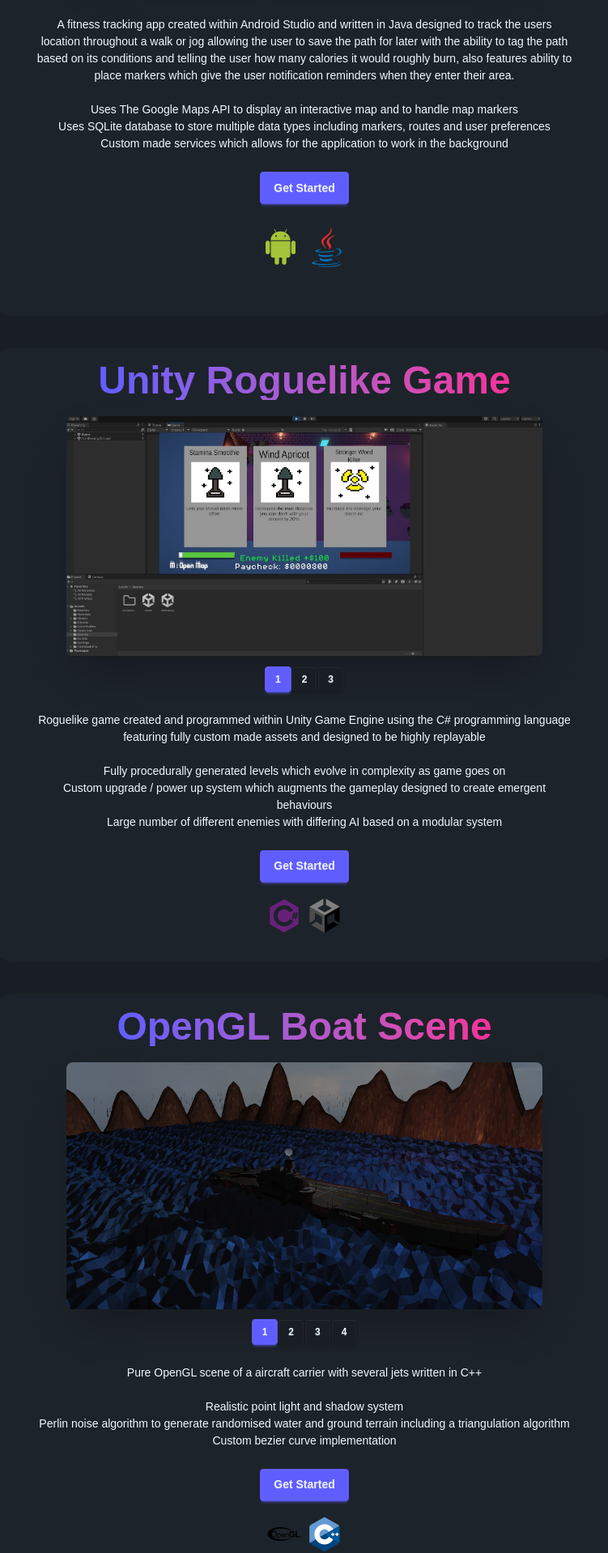
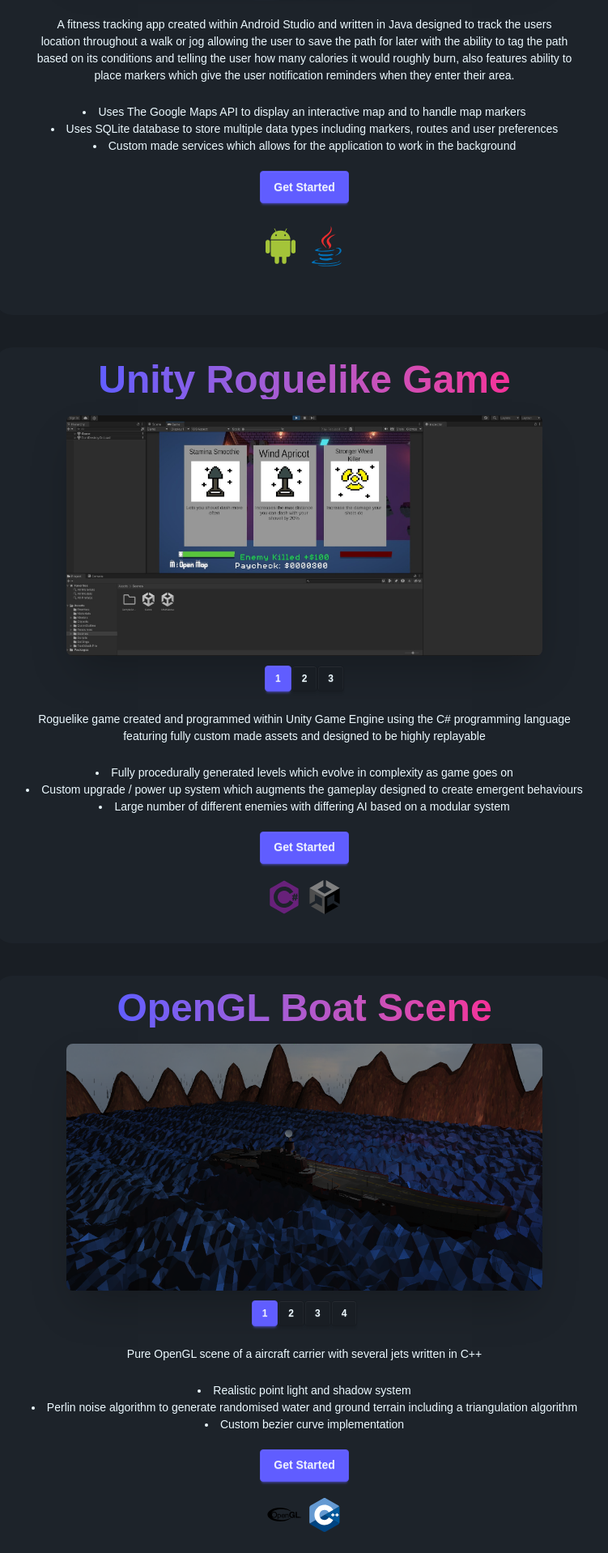
Before and after one commit to Piotr-Janusz/piotr-janusz.github.io, a React (Vite) app: page / in a window 1280 px wide. Shown: the part 1403-3321 px from the top of the page at 81% size, without its empty margins (264-1015 px from the left). Built offline with nearby package versions, Linux system fonts and the light colour scheme.

Commit message:
Added further styling to the lists in the project discriptions

```diff
--- a/src/App.jsx
+++ b/src/App.jsx
@@ -29,7 +29,7 @@ function App() {
 
         <NavBarTest></NavBarTest>
         <Home></Home>
-        <ProjectButtons changeFilter={setProjectFilter} currentFilter={currentProjectFilter}></ProjectButtons>
+        <ProjectButtons changeFilter={setProjectFilter} currentFilter={currentProjectFilter} id="projects"></ProjectButtons>
         <Projects currentFilter={currentProjectFilter}> </Projects>
       </div>
     </>
--- a/src/components/NavBarTest.jsx
+++ b/src/components/NavBarTest.jsx
@@ -25,12 +25,12 @@ export const NavBarTest = () => {
     </div>
     <div className="navbar-center hidden lg:flex">
       <ul className="menu menu-horizontal px-1">
-        <li><a>About</a></li>
+        <li><a href="#projects">About</a></li>
         <li>
           <details>
             <summary>Projects</summary>
             <ul>
-              <li><a className="text-center">Project 1</a></li>
+              <li><a href="#projects" className="text-center">Project 1</a></li>
               <li><a className="text-center">Project 2</a></li>
             </ul>
           </details>
--- a/src/components/sections/Projects.jsx
+++ b/src/components/sections/Projects.jsx
@@ -42,12 +42,14 @@ export const Projects = ({currentFilter}) =>
                             </div>
                         </div>
 
-                        <p className="py-6 max-w-[90%]">
+                        <p className="py-6 max-w-[90%] inline-block">
                             A fitness tracking app created within Android Studio and written in Java designed to track the users location throughout a walk or jog allowing the user
                             to save the path for later with the ability to tag the path based on its conditions and telling the user how many calories it would roughly burn, also
                             features ability to place markers which give the user notification reminders when they enter their area.
-                            <br/> <br/>
-                            <ul>
+                            <br/>
+                        </p>
+
+                        <ul className="inline-block pb-5 list-disc list-inside">
                                 <li>
                                     Uses The Google Maps API to display an interactive map and to handle map markers
                                 </li>
@@ -59,8 +61,6 @@ export const Projects = ({currentFilter}) =>
                                 </li>
                         </ul>
 
-
-                        </p>
                         <button className="btn btn-primary">Get Started</button>
                         <div className="flex justify-center pt-1 space-x-2">
                             <svg viewBox="0 0 128 128" className="size-[7em]">
@@ -104,8 +104,10 @@ export const Projects = ({currentFilter}) =>
                         <p className="py-6 max-w-[90%]">
                             Roguelike game created and programmed within Unity Game Engine using the C# programming language featuring fully custom made assets and designed to be
                             highly replayable
-                            <br/> <br/>
-                            <ul>
+                            <br/>
+
+                        </p>
+                        <ul className="inline-block pb-5 list-disc list-inside">
                             <li>
                                 Fully procedurally generated levels which evolve in complexity as game goes on
                             </li>
@@ -116,7 +118,6 @@ export const Projects = ({currentFilter}) =>
                                 Large number of different enemies with differing AI based on a modular system
                             </li>
                         </ul>
-                        </p>
                         <button className="btn btn-primary">Get Started</button>
                         <div className="flex justify-center pt-5 space-x-2">
                             <svg viewBox="0 0 128 128" className="size-[3em]">
@@ -163,8 +164,9 @@ export const Projects = ({currentFilter}) =>
 
                         <p className="py-6 max-w-[90%]">
                             Pure OpenGL scene of a aircraft carrier with several jets written in C++
-                            <br/> <br/>
-                            <ul>
+                            <br/>
+                        </p>
+                        <ul className="inline-block pb-5 list-disc list-inside">
                             <li>
                                 Realistic point light and shadow system
                             </li>
@@ -175,7 +177,6 @@ export const Projects = ({currentFilter}) =>
                                 Custom bezier curve implementation
                             </li>
                         </ul>
-                        </p>
                         <button className="btn btn-primary">Get Started</button>
                         <div className="flex justify-center pt-5 space-x-2">
                             <svg viewBox="0 0 128 128" className="size-[3em]">
```
Lines whose indentation alone changed are shown as unchanged.
